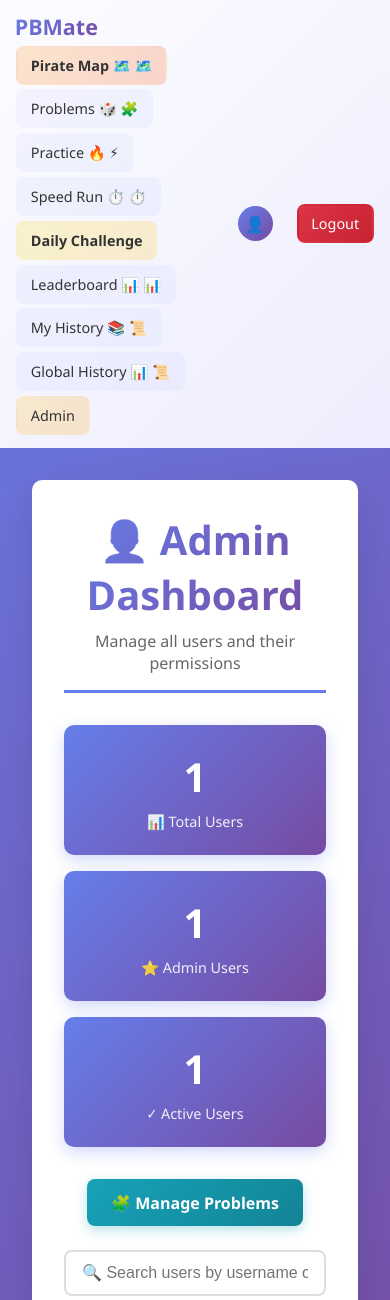
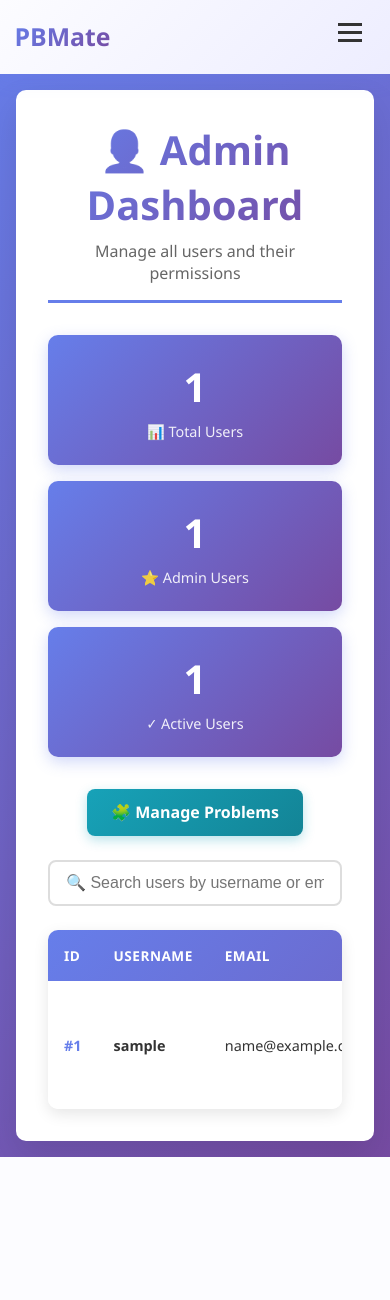
Before and after one commit to AbelC27/Piratii_Academici, a Django app: page /admin-dashboard/ in a window 390 px wide. Shown: the top 1300 px of the page. After the commit the page ends 1157 px from the top, so only its background shows below. Run offline with Django 5.2, Linux system fonts and the light colour scheme; the visitor is signed in with stand-in values (Sample User, id 1); data comes from the database, SQL or seed files in the repository.

Commit message:
solved admin issue

```diff
--- a/backend/PBMate/settings.py
+++ b/backend/PBMate/settings.py
@@ -25,7 +25,8 @@ SECRET_KEY = 'django-insecure-0do^bt5_!r43vnp22g)i2zgpxay)(7)afs@%(t%%5m06u*swhc
 # SECURITY WARNING: don't run with debug turned on in production!
 DEBUG = True
 
-ALLOWED_HOSTS = []
+# The right way for your local network presentation
+ALLOWED_HOSTS = ['127.0.0.1', 'localhost', '192.168.1.181']
 
 
 # Application definition
--- a/backend/app/templates/app/base.html
+++ b/backend/app/templates/app/base.html
@@ -34,6 +34,8 @@
         top: 0;
         z-index: 1000;
         animation: slideDown 0.5s ease-out;
+        /* --- ADDED ---: Needed for dropdown positioning */
+        position: relative;
       }
 
       @keyframes slideDown {
@@ -57,6 +59,8 @@
         text-decoration: none;
         transition: all 0.3s ease;
         animation: pulse 2s ease-in-out infinite;
+        /* --- ADDED ---: Ensure brand doesn't shrink */
+        flex-shrink: 0;
       }
 
       @keyframes pulse {
@@ -71,6 +75,50 @@
 
       .navbar-brand:hover {
         transform: rotate(-5deg) scale(1.1);
+      }
+
+      /* --- NEW: Burger Button Styles --- */
+      .navbar-burger {
+        display: none; /* Hidden on desktop */
+        cursor: pointer;
+        border: none;
+        background: transparent;
+        width: 3rem;
+        height: 3rem;
+        position: relative;
+        padding: 0;
+      }
+      .navbar-burger span {
+        display: block;
+        position: absolute;
+        width: 24px;
+        height: 3px;
+        background-color: #333;
+        left: 50%;
+        transform: translateX(-50%);
+        transition: all 0.3s ease;
+      }
+      .navbar-burger span:nth-child(1) { top: 10px; }
+      .navbar-burger span:nth-child(2) { top: 18px; }
+      .navbar-burger span:nth-child(3) { top: 26px; }
+
+      /* Burger active state (X) */
+      .navbar-burger.is-active span:nth-child(1) {
+        transform: translateX(-50%) translateY(8px) rotate(45deg);
+      }
+      .navbar-burger.is-active span:nth-child(2) {
+        opacity: 0;
+      }
+      .navbar-burger.is-active span:nth-child(3) {
+        transform: translateX(-50%) translateY(-8px) rotate(-45deg);
+      }
+
+      /* --- NEW: Wrapper for menu items --- */
+      .navbar-menu {
+        display: flex;
+        flex-grow: 1;
+        justify-content: space-between;
+        align-items: center;
       }
 
       .navbar-left {
@@ -139,13 +187,13 @@
 
       /* Add emoji icons after text */
       .nav-link[href*="problems"]::after { content: " 🧩"; }
-      .nav-link[href*="practice"]::after { content: " ⚡"; } /* Added icon for Practice */
-      .nav-link[href*="pirate-map"]::after { content: " 🗺️"; } /* --- PIRATE MAP ICON --- */
-      .nav-link[href*="speed-run"]::after { content: " ⏱️"; } /* --- ADDED ICON FOR SPEED RUN --- */
-      .nav-link[href*="daily_challenge"]::after { content: " 🏆"; } /* Moved icon here */
-      .nav-link[href*="leaderboard"]::after { content: " 📊"; } /* Changed icon */
+      .nav-link[href*="practice"]::after { content: " ⚡"; }
+      .nav-link[href*="pirate-map"]::after { content: " 🗺️"; }
+      .nav-link[href*="speed-run"]::after { content: " ⏱️"; }
+      .nav-link[href*="daily_challenge"]::after { content: " 🏆"; }
+      .nav-link[href*="leaderboard"]::after { content: " 📊"; }
       .nav-link[href*="history"]::after { content: " 📜"; }
-      .nav-link[href*="admin"]::after { content: " 👑"; } /* Moved icon here */
+      .nav-link[href*="admin"]::after { content: " 👑"; }
 
 
       .nav-btn {
@@ -276,12 +324,142 @@
         }
       }
 
+      .avatar-link {
+        display: inline-flex;
+        align-items: center;
+        justify-content: center;
+        width: 40px;
+        height: 40px;
+        border-radius: 50%;
+        background: linear-gradient(135deg, #667eea 0%, #764ba2 100%);
+        color: white;
+        font-size: 1.2rem;
+        text-decoration: none;
+        margin-right: 1rem;
+        transition: transform 0.3s ease, box-shadow 0.3s ease;
+      }
+
+      .avatar-link:hover {
+        transform: scale(1.1);
+        box-shadow: 0 0 15px rgba(102, 126, 234, 0.5);
+      }
+
+      /* --- NEW: Responsive Navbar --- */
+      /* This breakpoint can be adjusted */
+      @media (max-width: 992px) {
+          .navbar {
+              padding: 0.8rem 1rem;
+              /* --- ADDED ---: Allow wrapping for brand + burger */
+              flex-wrap: wrap;
+          }
+          .navbar-burger {
+              display: flex; /* Show burger on mobile */
+              flex-direction: column;
+              justify-content: space-around;
+              align-items: center;
+          }
+          .navbar-menu {
+              display: none; /* Hide menu by default */
+              width: 100%;
+              flex-direction: column;
+              background: white;
+              /* --- UPDATED ---: Remove border/shadow, let it flow */
+              position: absolute;
+              top: 100%; /* Position it right below the navbar */
+              left: 0;
+              box-shadow: 0 10px 20px rgba(0,0,0,0.1);
+          }
+          .navbar-menu.is-active {
+              display: block; /* Show menu when active */
+          }
+
+          /* Stack links vertically */
+          .navbar-left, .navbar-links {
+              flex-direction: column;
+              align-items: flex-start; /* Align links to the left */
+              width: 100%;
+          }
+          .navbar-left {
+              gap: 0;
+          }
+          .navbar-links {
+              gap: 0;
+              padding-top: 0.5rem;
+              border-top: 1px solid #eee;
+          }
+
+          /* Style all mobile links for consistency */
+          .nav-link, .nav-btn, .user-info, .avatar-link {
+              width: 100%;
+              border-radius: 0;
+              padding: 0.8rem 1.5rem;
+              margin: 0;
+              border: none;
+              box-shadow: none !important;
+              transform: none !important;
+              background: transparent;
+              color: #333;
+              font-size: 1rem;
+              /* --- ADDED ---: Fix text alignment */
+              text-align: left;
+              display: block;
+          }
+          .nav-link:hover, .btn-login:hover, .btn-signup:hover, .btn-logout:hover {
+              background: #f5f5f5; /* Simple hover effect for mobile */
+              color: #333;
+          }
+          /* Special colors for buttons in mobile list */
+          .btn-login {
+              color: #667eea;
+          }
+          .btn-signup {
+              background: #f5f5f5;
+              color: #667eea;
+          }
+          .btn-signup:hover {
+              background: #e9e9e9;
+          }
+          .btn-logout {
+              color: #dc3545;
+          }
+          .btn-logout:hover {
+              background: #fdf0f0;
+          }
+
+          .user-info {
+             display: block; /* Show user info in the list */
+          }
+          .avatar-link {
+              display: flex;
+              align-items: center;
+              gap: 0.5rem;
+              height: auto;
+              background: transparent;
+              color: #333;
+          }
+          .avatar-link:hover {
+              transform: none !important;
+              box-shadow: none !important;
+              background: #f5f5f5;
+          }
+      }
+
+      /* Page Content Styles (Unchanged) */
       .page-wrapper {
         display: flex;
-        /* align-items: center; Remove center alignment to allow scrolling */
         justify-content: center;
         min-height: calc(100vh - 80px); /* Adjust height based on navbar */
         padding: 2rem;
+      }
+
+      /* --- UPDATED ---: Add media query for page padding on mobile */
+      @media (max-width: 768px) {
+        .page-wrapper {
+          padding: 1rem; /* Less padding on small screens */
+        }
+        .container {
+          padding: 1.5rem;
+        }
       }
 
       .container {
@@ -444,18 +622,18 @@
 
       .profile-section {
         display: flex;
-        justify-content: space-between; /* Fix typo */
+        justify-content: space-between;
         align-items: center;
         margin-bottom: 1.25rem;
         background: rgba(255, 255, 255, 0.9);
-        padding: 0.4rem 1rem; /* Add horizontal padding */
+        padding: 0.4rem 1rem;
         border-radius: 10px;
-        box-shadow: 0 2px 10px rgba(0, 0, 0, 0.05); /* Softer shadow */
+        box-shadow: 0 2px 10px rgba(0, 0, 0, 0.05);
       }
       .profile-section p {
         flex: 1;
-        margin-right: 1rem; /* Reduced margin */
-        color: #333; /* Ensure text is dark */
+        margin-right: 1rem;
+        color: #333;
       }
 
       .profile-info {
@@ -480,39 +658,15 @@
         font-weight: 500;
         cursor: pointer;
         transition: all 0.3s cubic-bezier(0.4, 0, 0.2, 1);
-        box-shadow: 0 4px 12px rgba(102, 126, 234, 0.3); /* Softer shadow */
+        box-shadow: 0 4px 12px rgba(102, 126, 234, 0.3);
       }
 
       .btn-modify:hover {
-        transform: translateY(-2px) scale(1.03); /* Slightly less scale */
+        transform: translateY(-2px) scale(1.03);
         box-shadow: 0 6px 15px rgba(102, 126, 234, 0.4);
         filter: brightness(1.1);
       }
 
-      /* Adjust container max-width on profile/edit pages if needed */
-      /* Example: */
-      /* body:has(> .page-wrapper > .container > .profile-header) .container { max-width: 600px; } */
-
-
-      .avatar-link {
-        display: inline-flex;
-        align-items: center;
-        justify-content: center;
-        width: 40px;
-        height: 40px;
-        border-radius: 50%;
-        background: linear-gradient(135deg, #667eea 0%, #764ba2 100%);
-        color: white;
-        font-size: 1.2rem;
-        text-decoration: none;
-        margin-right: 1rem;
-        transition: transform 0.3s ease, box-shadow 0.3s ease;
-      }
-
-      .avatar-link:hover {
-        transform: scale(1.1);
-        box-shadow: 0 0 15px rgba(102, 126, 234, 0.5);
-      }
       .btn-back {
         display: inline-block;
         text-decoration: none;
@@ -533,56 +687,26 @@
         transform: translateY(-2px);
       }
 
-      /* Responsive Navbar */
-      @media (max-width: 992px) { /* Adjust breakpoint as needed */
-          .navbar-left {
-              gap: 0.3rem; /* Reduce gap */
-          }
-          .nav-link, .nav-btn {
-              padding: 0.5rem 0.8rem; /* Smaller padding */
-              font-size: 0.9rem; /* Smaller font */
-          }
-          .navbar-brand {
-              font-size: 1.3rem;
-          }
-          .user-info {
-              font-size: 0.9rem;
-              padding: 0.4rem 0.8rem;
-              margin-right: 0.5rem;
-          }
-          .avatar-link {
-              width: 35px;
-              height: 35px;
-              font-size: 1rem;
-              margin-right: 0.5rem;
-          }
-           .navbar {
-              padding: 0.8rem 1rem; /* Adjust padding */
-          }
-      }
-       @media (max-width: 768px) {
-           .navbar-left .nav-link, /* Hide some links on very small screens */
-           .navbar-left .nav-link[href*="history"] { /* Example: hide history links */
-                /* display: none; */ /* Uncomment to hide */
-           }
-            .user-info {
-               display: none; /* Hide welcome message */
-           }
-       }
-
-
     </style>
   </head>
   <body>
     <nav class="navbar">
+      <a href="{% url 'home' %}" class="navbar-brand">PBMate</a>
+
+      <button class="navbar-burger" id="navbarBurger" aria-label="menu" aria-expanded="false">
+        <span aria-hidden="true"></span>
+        <span aria-hidden="true"></span>
+        <span aria-hidden="true"></span>
+      </button>
+
+      <div class="navbar-menu" id="navbarMenu">
+
         <div class="navbar-left">
-        <a href="{% url 'home' %}" class="navbar-brand">PBMate</a>
           <a href="{% url 'pirate_map' %}" class="nav-link"
             style="background: linear-gradient(135deg, rgba(255, 140, 0, 0.2) 0%, rgba(255, 69, 0, 0.2) 100%); font-weight: 600;">Pirate Map 🗺️</a>
           <a href="{% url 'problems' %}" class="nav-link">Problems 🎲</a>
           <a href="{% url 'practice' %}" class="nav-link">Practice 🔥</a>
           <a href="{% url 'speed_run' %}" class="nav-link">Speed Run ⏱️</a>
-
           <a
             href="{% url 'daily_challenge' %}"
             class="nav-link"
@@ -605,19 +729,21 @@
           >
           {% endif %}
         </div>
+
         <div class="navbar-links">
           {% if user.is_authenticated %}
           <span class="user-info">Welcome, {{ user.username }}!</span>
-        <span class="avatar-link" title="My Profile">
+          <a href="{% url 'profile' %}" class="avatar-link" title="My Profile">
             {{ user.userprofile.avatar|default:'👤' }}
-        </span>
+          </a>
           <a href="{% url 'logout' %}" class="nav-btn btn-logout">Logout</a>
           {% else %}
           <a href="{% url 'login' %}" class="nav-btn btn-login">Login</a>
           <a href="{% url 'signup' %}" class="nav-btn btn-signup">Sign Up</a>
           {% endif %}
         </div>
-    </nav>
+
+      </div> </nav>
 
     <div class="page-wrapper">
       <div class="container">
@@ -630,5 +756,22 @@
         {% endif %} {% block content %} {% endblock %}
       </div>
     </div>
+
+    <script>
+      document.addEventListener('DOMContentLoaded', () => {
+        // Get the burger button and the menu
+        const $navbarBurger = document.getElementById('navbarBurger');
+        const $navbarMenu = document.getElementById('navbarMenu');
+
+        if ($navbarBurger && $navbarMenu) {
+          // Add a click event listener
+          $navbarBurger.addEventListener('click', () => {
+            // Toggle the 'is-active' class on both
+            $navbarBurger.classList.toggle('is-active');
+            $navbarMenu.classList.toggle('is-active');
+          });
+        }
+      });
+    </script>
   </body>
 </html>
--- a/backend/app/urls.py
+++ b/backend/app/urls.py
@@ -38,8 +38,8 @@ urlpatterns = [
     path('manage/delete/<int:user_id>/', views.delete_user, name='delete_user'),
 
     path('dashboard/', views.admin_view, name='admin'),
-    # path('dashboard/problems/', views.admin_problem_list, name='admin_problem_list'), # TODO: Implement admin_problem views
-    # path('dashboard/problems/add/', views.admin_problem_add, name='admin_problem_add'),
-    # path('dashboard/problems/edit/<int:problem_id>/', views.admin_problem_edit, name='admin_problem_edit'),
-    # path('dashboard/problems/delete/<int:problem_id>/', views.admin_problem_delete, name='admin_problem_delete'),
+    path('dashboard/problems/', views.admin_problem_list, name='admin_problem_list'), # TODO: Implement admin_problem views
+    path('dashboard/problems/add/', views.admin_problem_add, name='admin_problem_add'),
+    path('dashboard/problems/edit/<int:problem_id>/', views.admin_problem_edit, name='admin_problem_edit'),
+    path('dashboard/problems/delete/<int:problem_id>/', views.admin_problem_delete, name='admin_problem_delete'),
 ]
```
Lines whose indentation alone changed are shown as unchanged.
